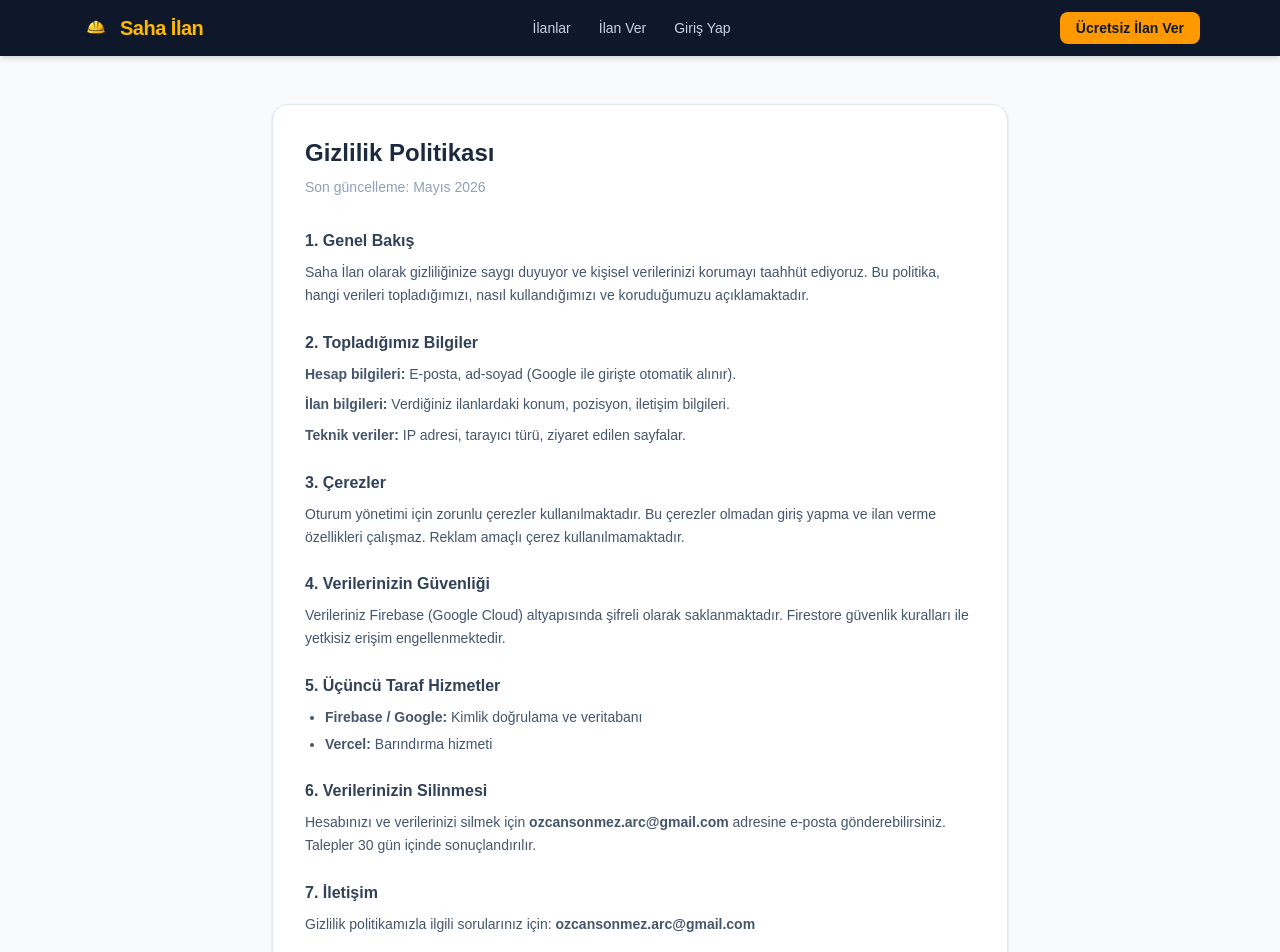
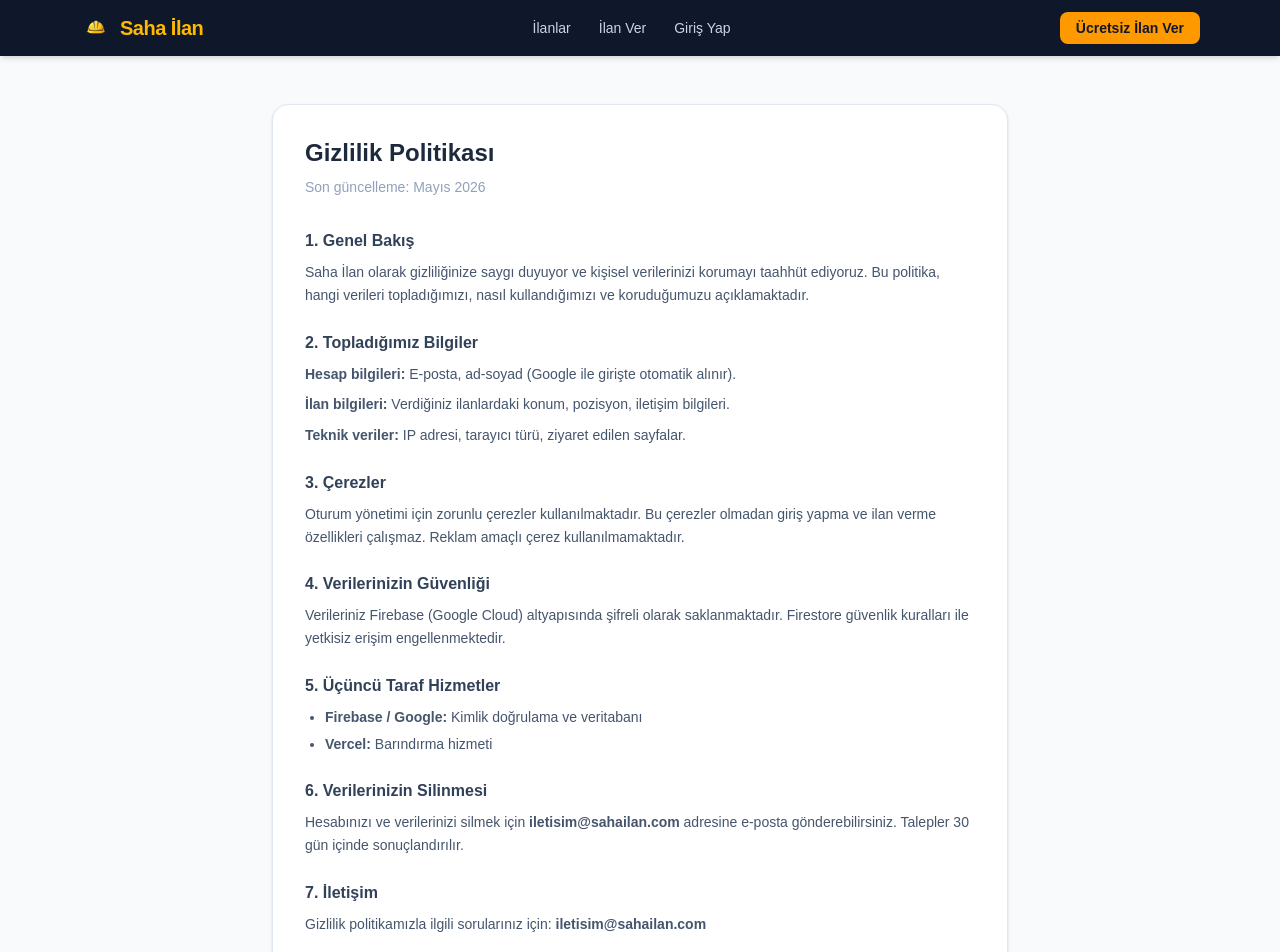
Before and after one commit to ozcansonmez40-cloud/santiye-ilan, a Next.js app: page /gizlilik in a window 1280 px wide. Shown: the top 952 px of the page. Built offline with nearby package versions, Linux system fonts and the light colour scheme; no server answers.

Commit message:
update public contact email

```diff
--- a/app/gizlilik/page.tsx
+++ b/app/gizlilik/page.tsx
@@ -38,11 +38,11 @@ export default function GizlilikPage() {
           </Section>
 
           <Section title="6. Verilerinizin Silinmesi">
-            <p>Hesabınızı ve verilerinizi silmek için <strong>ozcansonmez.arc@gmail.com</strong> adresine e-posta gönderebilirsiniz. Talepler 30 gün içinde sonuçlandırılır.</p>
+            <p>Hesabınızı ve verilerinizi silmek için <strong>iletisim@sahailan.com</strong> adresine e-posta gönderebilirsiniz. Talepler 30 gün içinde sonuçlandırılır.</p>
           </Section>
 
           <Section title="7. İletişim">
-            <p>Gizlilik politikamızla ilgili sorularınız için: <strong>ozcansonmez.arc@gmail.com</strong></p>
+            <p>Gizlilik politikamızla ilgili sorularınız için: <strong>iletisim@sahailan.com</strong></p>
           </Section>
         </div>
       </div>
--- a/app/kullanim-sartlari/page.tsx
+++ b/app/kullanim-sartlari/page.tsx
@@ -46,7 +46,7 @@ export default function KullanimSartlariPage() {
           </Section>
 
           <Section title="8. İletişim">
-            <p>Sorularınız için: <strong>ozcansonmez.arc@gmail.com</strong></p>
+            <p>Sorularınız için: <strong>iletisim@sahailan.com</strong></p>
           </Section>
         </div>
       </div>
--- a/app/kvkk/page.tsx
+++ b/app/kvkk/page.tsx
@@ -50,7 +50,7 @@ export default function KvkkPage() {
           </Section>
 
           <Section title="6. Başvuru">
-            <p>Haklarınızı kullanmak için aşağıdaki formu doldurabilir veya <strong>ozcansonmez.arc@gmail.com</strong> adresine e-posta gönderebilirsiniz.</p>
+            <p>Haklarınızı kullanmak için aşağıdaki formu doldurabilir veya <strong>iletisim@sahailan.com</strong> adresine e-posta gönderebilirsiniz.</p>
             <a href="/kvkk/talep" className="inline-block mt-3 bg-amber-500 hover:bg-amber-400 text-slate-900 font-bold px-4 py-2 rounded-lg text-sm transition-colors">
               KVKK Başvuru Formu →
             </a>
--- a/app/kvkk/talep/page.tsx
+++ b/app/kvkk/talep/page.tsx
@@ -17,7 +17,7 @@ export default function KvkkTalepPage() {
   async function handleSubmit(e: React.FormEvent) {
     e.preventDefault()
     if (!isFirebaseConfigured || !db) {
-      setSubmitError('Sistem şu an kullanılamıyor. Lütfen ozcansonmez40@gmail.com adresine e-posta gönderin.')
+      setSubmitError('Sistem şu an kullanılamıyor. Lütfen iletisim@sahailan.com adresine e-posta gönderin.')
       return
     }
     setLoading(true)
@@ -32,7 +32,7 @@ export default function KvkkTalepPage() {
       })
       setSent(true)
     } catch {
-      setSubmitError('Talep gönderilemedi. Lütfen ozcansonmez40@gmail.com adresine e-posta gönderin.')
+      setSubmitError('Talep gönderilemedi. Lütfen iletisim@sahailan.com adresine e-posta gönderin.')
     } finally {
       setLoading(false)
     }
```
